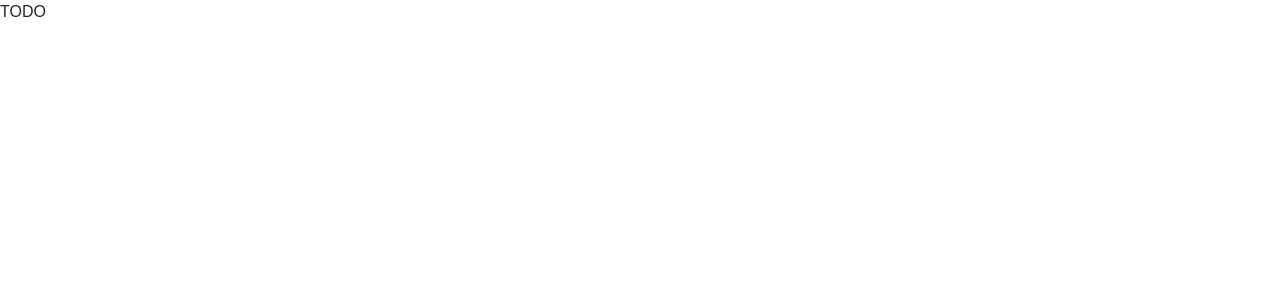
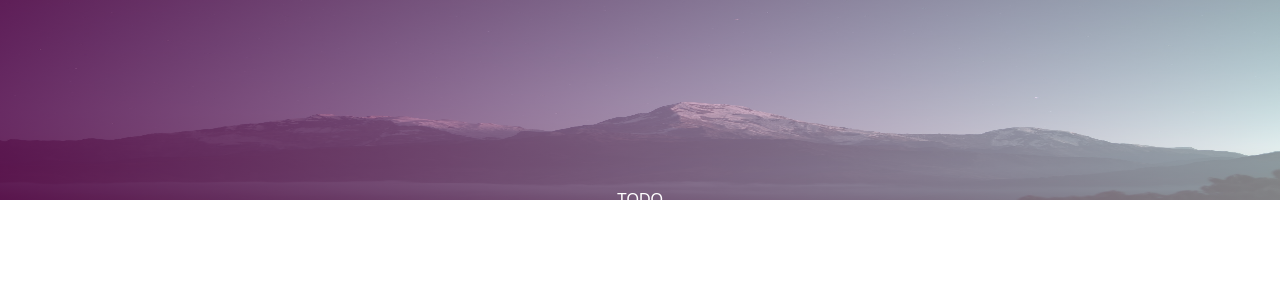
Before and after one commit to assembler-institute/reactjs-wish-list, a React (Create React App) app: page / in a window 1280 px wide. Shown: the top 300 px of the page. Built offline with nearby package versions, Linux system fonts and the light colour scheme.

Commit message:
Added background with linear gradient

```diff
--- a/src/App.js
+++ b/src/App.js
@@ -3,7 +3,11 @@ import Header from "./components/Header";
 import "./app.scss";
 
 function App() {
-  return <Header />;
+  return (
+    <main>
+      <Header />
+    </main>
+  );
 }
 
 export default App;
--- a/src/app.scss
+++ b/src/app.scss
@@ -1,5 +1,31 @@
 @use "assets/styles/_typography.scss" as fonts;
 
 body {
-    font-family: fonts.$mainFont;
+  margin: 0;
+  font-family: fonts.$mainFont;
+  background-image: linear-gradient(
+      to left,
+      rgba(245, 246, 252, 0.52),
+      rgba(117, 19, 93, 0.73)
+    ),
+    url("assets/img/header-background.jpeg");
+  background-size: 100% 25vh;
+  background-repeat: no-repeat;
+  height: 100vh;
+  #root {
+    height: 50vh;
+    display: flex;
+    flex-direction: column;
+    justify-content: center;
+  }
 }
+
+header {
+  color: white;
+}
+main {
+  display: flex;
+  flex-direction: column;
+  align-items: center;
+  justify-content: center;
+}
```
Also changed, not shown: src/assets/img/app-view.jpg (renamed from src/img/app-view.jpg), src/assets/img/header-background.jpeg (renamed from src/img/header-light-mode-background-image.jpeg), src/assets/styles/_variables.scss (added).
